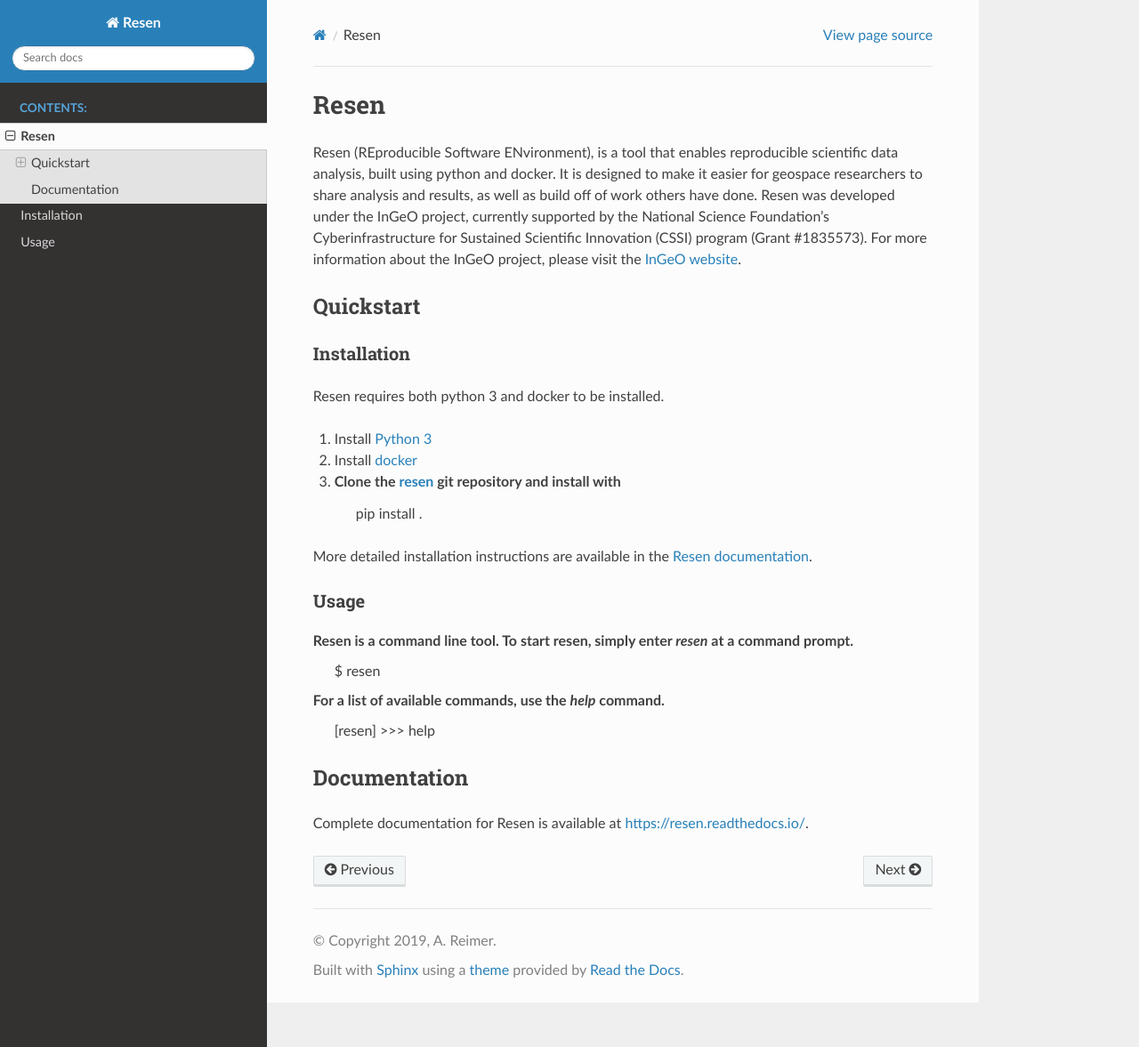
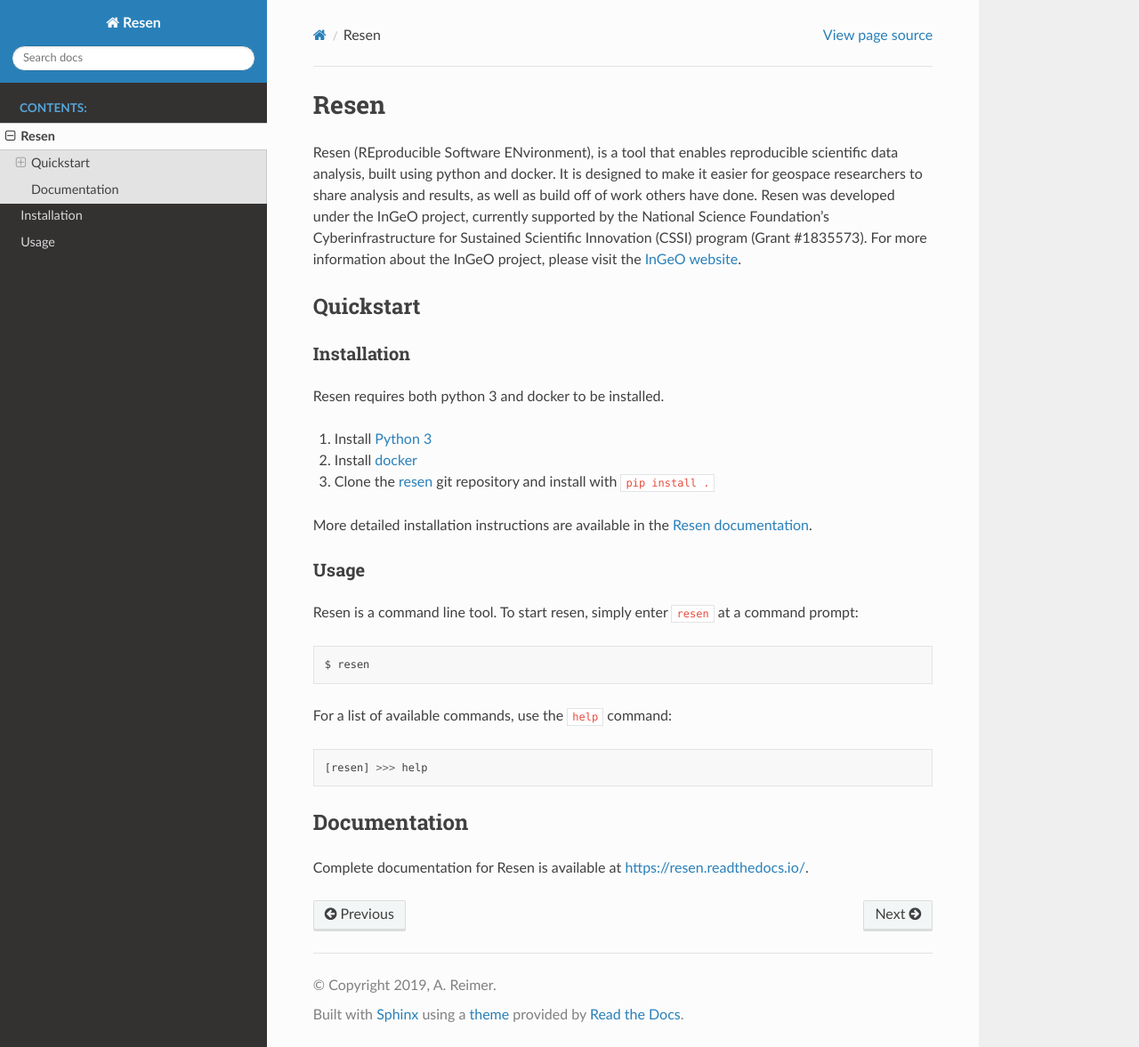
Before and after one commit to EarthCubeInGeo/resen, a Sphinx documentation site: the page built from docs/readme.rst, in a window 1280 px wide and 1177 px high. Shown: the whole window at 89% size. Built offline with Sphinx 7.4.7 and the Read the Docs theme 2.0.0, drawn with Linux system fonts in a browser that asks for light colours.

Commit message:
Small fixes to rst syntax.

```diff
--- a/README.rst
+++ b/README.rst
@@ -1,29 +1,30 @@
-=====
 Resen
-=====
+*****
 Resen (REproducible Software ENvironment), is a tool that enables reproducible scientific data analysis, built using python and docker.  It is designed to make it easier for geospace researchers to share analysis and results, as well as build off of work others have done.  Resen was developed under the InGeO project, currently supported by the National Science Foundation's Cyberinfrastructure for Sustained Scientific Innovation (CSSI) program (Grant \#1835573).  For more information about the InGeO project, please visit the `InGeO website <https://ingeo.datatransport.org>`_.
 
 Quickstart
-----------
+==========
 
 Installation
-++++++++++++
+------------
 Resen requires both python 3 and docker to be installed.
 
 1. Install `Python 3 <https://www.python.org/>`_
 2. Install `docker <https://docs.docker.com/v17.12/install/>`_
-3. Clone the `resen <https://github.com/EarthCubeInGeo/resen>`_ git repository and install with
-	pip install .
+3. Clone the `resen <https://github.com/EarthCubeInGeo/resen>`_ git repository and install with ``pip install .``
 
 More detailed installation instructions are available in the `Resen documentation <https://resen.readthedocs.io/en/readthedocs/installation.html>`_.
 
 Usage
-+++++
-Resen is a command line tool.  To start resen, simply enter `resen` at a command prompt.
+-----
+Resen is a command line tool.  To start resen, simply enter ``resen`` at a command prompt::
+
 	$ resen
-For a list of available commands, use the `help` command.
+
+For a list of available commands, use the ``help`` command::
+
 	[resen] >>> help
 
 Documentation
--------------
+=============
 Complete documentation for Resen is available at https://resen.readthedocs.io/.
--- a/docs/installation.rst
+++ b/docs/installation.rst
@@ -21,7 +21,7 @@
 
     git clone https://github.com/EarthCubeInGeo/resen.git
 
-Change into the `resen` directory::
+Change into the ``resen`` directory::
 
     cd resen
 
--- a/docs/usage.rst
+++ b/docs/usage.rst
@@ -1,7 +1,7 @@
 Usage
 =====
 
-To use resen, simpy enter `resen` at the command line::
+To use resen, simpy enter ``resen`` at the command line::
 
     $ resen
 
@@ -16,6 +16,6 @@
 
     [resen] >>>
 
-Type `help` to see available comands::
+Type ``help`` to see available comands::
 
     [resen] >>> help
```
